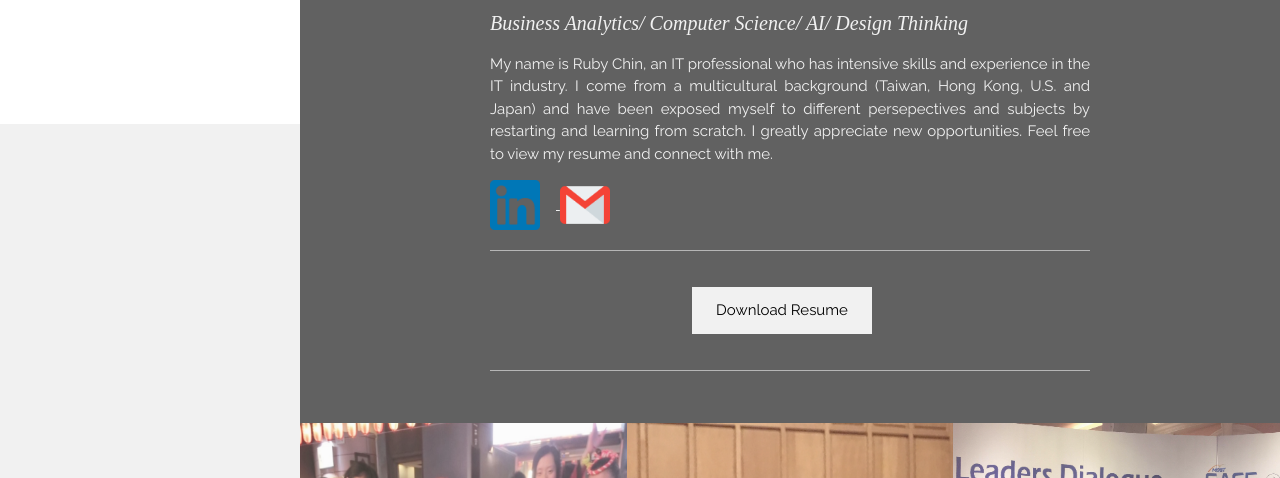
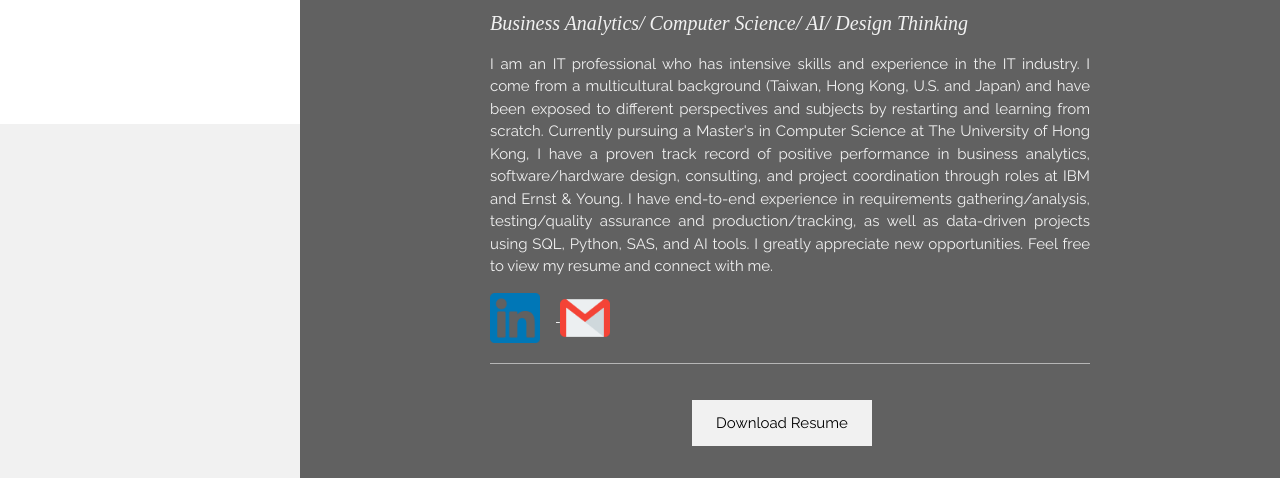
Before and after one commit to ruby10262239/rubychin_cv, a plain HTML site: page index.html in a window 1280 px wide. Shown: the part 676-1154 px from the top of the page. Drawn offline with nearby package versions, Linux system fonts and the light colour scheme; a script that the page names is missing.

Commit message:
Revise personal description in index.html
Updated personal introduction to include current studies and experience.

```diff
--- a/index.html
+++ b/index.html
@@ -171,8 +171,11 @@
         <div class="w3-content w3-justify" style="max-width:600px">
             <h4 style= "font-family: Lucida Handwriting"> <em>Business Analytics/ Computer Science/ AI/ Design Thinking</em></h4>
             <p>
-            My name is Ruby Chin, an IT professional who has intensive skills and experience in the IT industry. I come from a multicultural background (Taiwan, Hong Kong, U.S. and Japan) and
-            have been exposed myself to different persepectives and subjects by restarting and learning from scratch. I greatly appreciate new opportunities. Feel free to view my resume and connect with me.
+            I am an IT professional who has intensive skills and experience in the IT industry. I come from a multicultural background (Taiwan, Hong Kong, U.S. and Japan) and
+            have been exposed to different perspectives and subjects by restarting and learning from scratch. Currently pursuing a Master's in Computer Science at The University of Hong Kong,
+            I have a proven track record of positive performance in business analytics, software/hardware design, consulting, and project coordination through roles at IBM and Ernst & Young.
+            I have end-to-end experience in requirements gathering/analysis, testing/quality assurance and production/tracking, as well as data-driven projects using SQL, Python, SAS, and AI tools.
+            I greatly appreciate new opportunities. Feel free to view my resume and connect with me.
             </p>
 
             <div>
```
